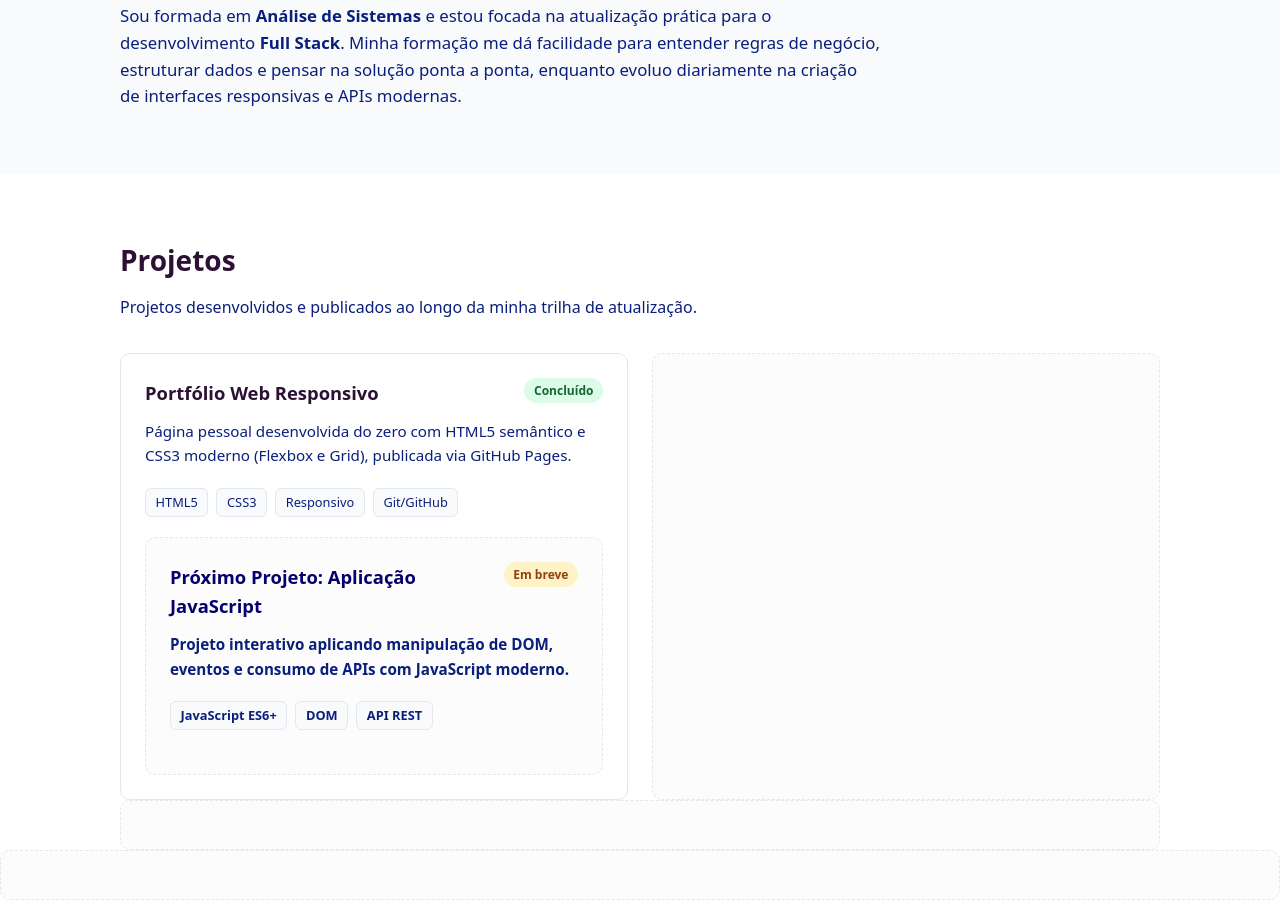
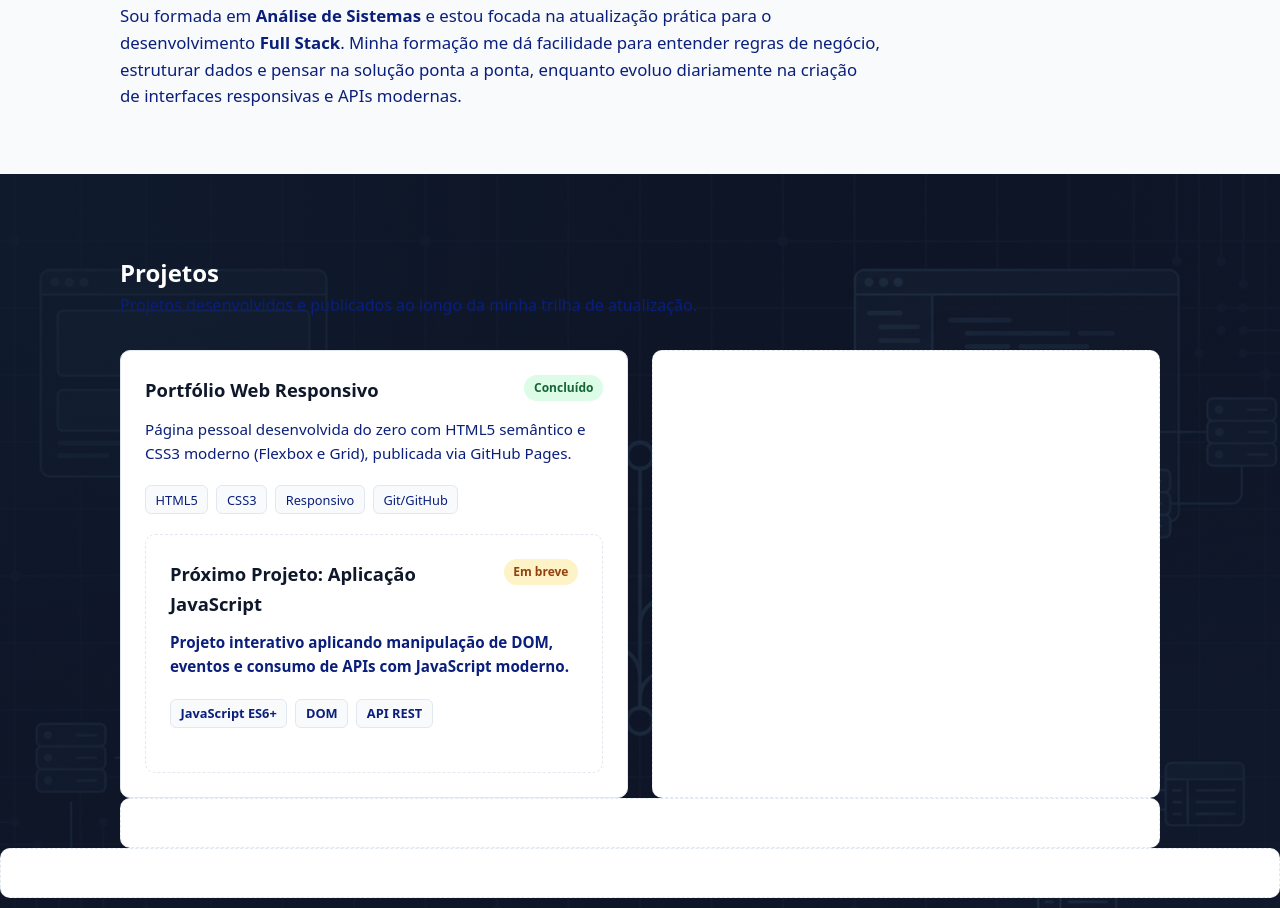
Before and after one commit to nandymax/portfolio-web, a plain HTML site: page index.html in a window 1280 px wide. Shown: the part 565-1473 px from the top of the page. Drawn offline with Linux system fonts and the light colour scheme.

Commit message:
style: secao projetos trocar plano de fundo

```diff
--- a/index.html
+++ b/index.html
@@ -52,7 +52,7 @@
     </section>
 
     <!-- Seção Projetos -->
-    <section id="projetos" class="section">
+    <section id="projetos" class="projetos">
       <div class="container">
         <h2>Projetos</h2>
         <p class="section-subtitle">Projetos desenvolvidos e publicados ao longo da minha trilha de atualização.</p>
```
